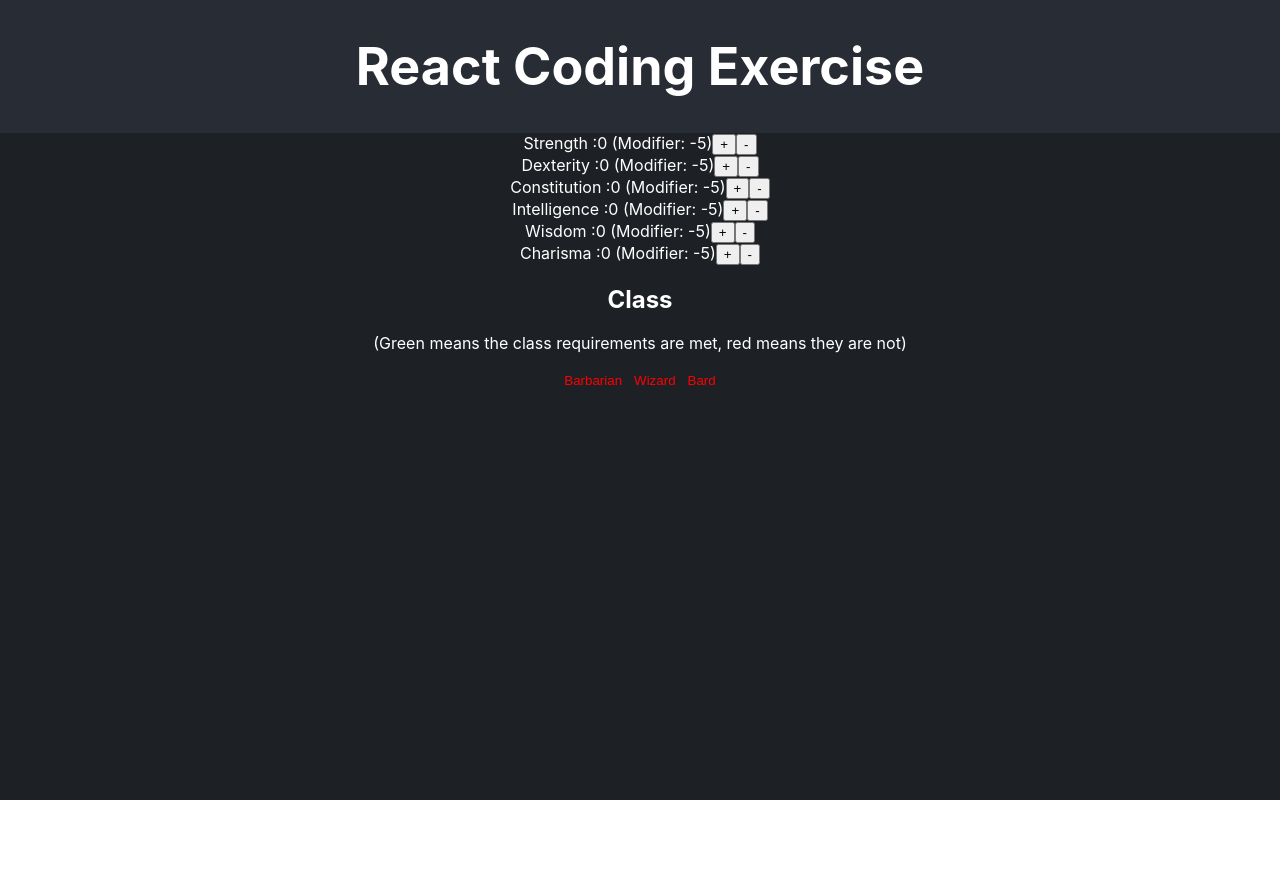
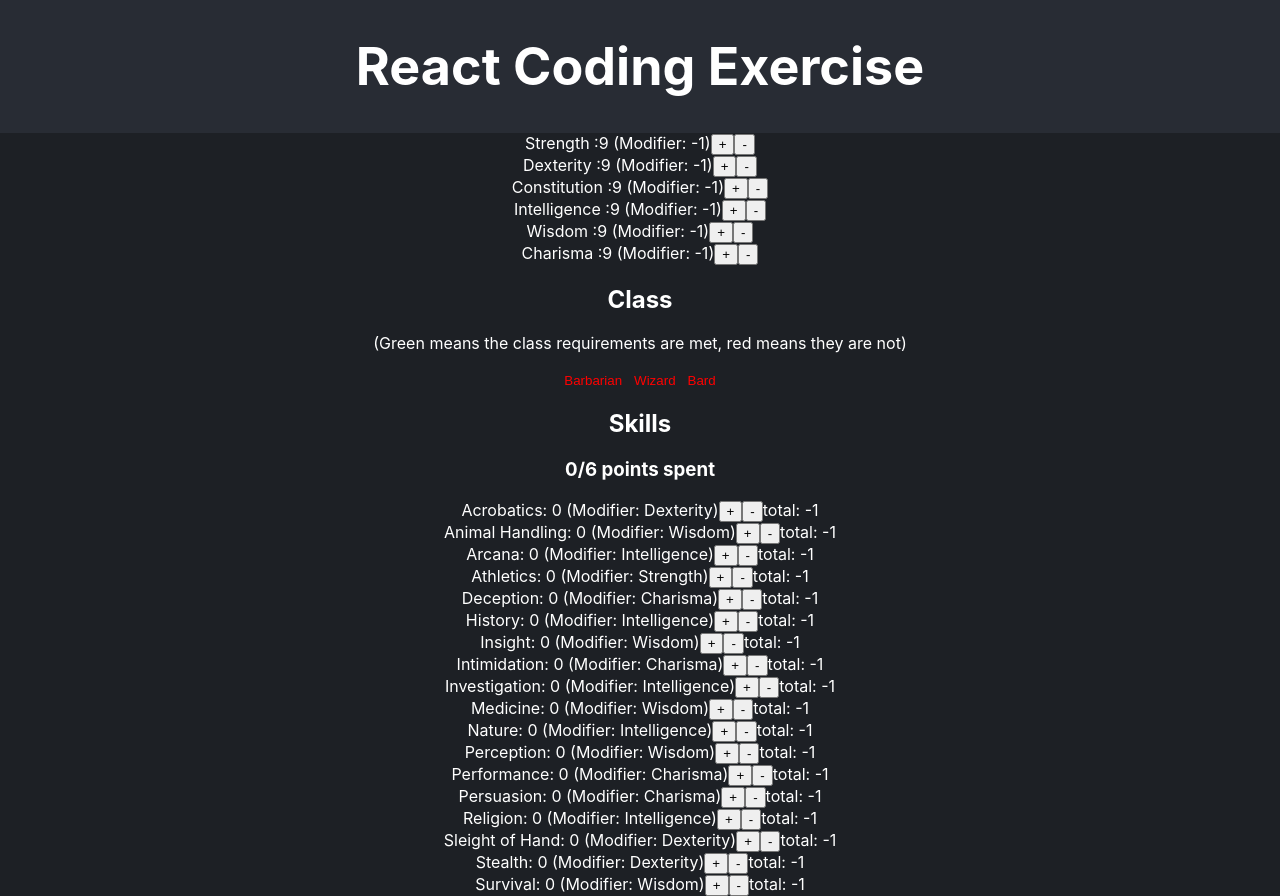
Before and after one commit to logan-anderson/policy-me, a React (Create React App) app: page / in a window 1280 px wide. Before the commit the page ends 800 px from the top, so only its background shows below. Built offline with nearby package versions, Linux system fonts and the light colour scheme.

Commit message:
finish task 5

```diff
--- a/src/App.tsx
+++ b/src/App.tsx
@@ -6,9 +6,12 @@ import { ATTRIBUTE_LIST, CLASS_LIST, SKILL_LIST } from "./consts";
 import { useEffect, useState } from "react";
 import { StatDisplay } from "./components/statDisplay";
 import { calculateAbilityModifier } from "./lib/calculateAbilityModifier";
+import { useSkills } from "./hooks/skills";
 
 function App() {
   const [attributes, updateAttribute] = useAttributes();
+  const [skills, updateSkill] = useSkills();
+  const [error, setError] = useState("");
   const [classList, updateClassList] = useState(
     Object.keys(CLASS_LIST).map((className) => ({
       name: className,
@@ -28,6 +31,24 @@ function App() {
       }));
     });
   }, [JSON.stringify(attributes), updateClassList, CLASS_LIST]);
+
+  //Characters have 10 + (4 * Intelligence Modifier) points to spend between skills
+  const intelligenceModifier = calculateAbilityModifier(
+    attributes.Intelligence
+  );
+  const totalPointToSpend = Math.max(10 + 4 * intelligenceModifier, 0);
+  const totalPointsSpent = Object.values(skills).reduce(
+    (prev, current) => prev + current,
+    0
+  );
+
+  // useEffect to check if we are in the valid state and we can clear the error
+  useEffect(() => {
+    if (totalPointsSpent <= totalPointToSpend) {
+      setError("");
+    }
+  }, [totalPointsSpent, totalPointToSpend]);
+
   return (
     <div className="App">
       <header className="App-header">
@@ -83,6 +104,68 @@ function App() {
           })}
         </div>
         {selectedClass && <StatDisplay playerClass={selectedClass} />}
+
+        <div>
+          <h2>Skills</h2>
+          <h3>
+            {totalPointsSpent}/{totalPointToSpend} points spent
+          </h3>
+          {error && (
+            <div>
+              <p style={{ color: "red" }}>
+                {error}{" "}
+                <span
+                  style={{
+                    fontSize: "2rem",
+                  }}
+                  onClick={() => setError("")}
+                >
+                  x
+                </span>
+              </p>
+            </div>
+          )}
+          <div>
+            {SKILL_LIST.map((skill) => {
+              const modifier = attributes[skill.attributeModifier];
+              const modifierValue = calculateAbilityModifier(modifier);
+              const total = skills[skill.name] + modifierValue;
+              return (
+                <div key={skill.name}>
+                  {skill.name}: {skills[skill.name]} (Modifier:{" "}
+                  {skill.attributeModifier})
+                  <button
+                    onClick={() => {
+                      // if we are in an error state we can't increase the skill
+                      if (error) {
+                        return;
+                      }
+                      const canUpdate =
+                        totalPointsSpent + 1 <= totalPointToSpend;
+                      if (canUpdate) {
+                        updateSkill(skill.name, skills[skill.name] + 1);
+                      } else {
+                        setError(
+                          "You do not have enough points to spend on skills"
+                        );
+                      }
+                    }}
+                  >
+                    +
+                  </button>
+                  <button
+                    onClick={() => {
+                      updateSkill(skill.name, skills[skill.name] - 1);
+                    }}
+                  >
+                    -
+                  </button>
+                  <span>total: {total}</span>
+                </div>
+              );
+            })}
+          </div>
+        </div>
       </section>
     </div>
   );
--- a/src/consts.ts
+++ b/src/consts.ts
@@ -54,3 +54,24 @@ export const SKILL_LIST = [
   { name: "Stealth", attributeModifier: "Dexterity" },
   { name: "Survival", attributeModifier: "Wisdom" },
 ] as const;
+
+export const SKILLS = [
+  "Acrobatics",
+  "Animal Handling",
+  "Arcana",
+  "Athletics",
+  "Deception",
+  "History",
+  "Insight",
+  "Intimidation",
+  "Investigation",
+  "Medicine",
+  "Nature",
+  "Perception",
+  "Performance",
+  "Persuasion",
+  "Religion",
+  "Sleight of Hand",
+  "Stealth",
+  "Survival",
+] as const;
--- a/src/hooks/attributes.ts
+++ b/src/hooks/attributes.ts
@@ -3,12 +3,12 @@ import { Attributes, AttributesKeys } from "../types";
 
 export function useAttributes() {
   const initial: Attributes = {
-    Strength: 0,
-    Dexterity: 0,
-    Constitution: 0,
-    Intelligence: 0,
-    Wisdom: 0,
-    Charisma: 0,
+    Strength: 9,
+    Dexterity: 9,
+    Constitution: 9,
+    Intelligence: 9,
+    Wisdom: 9,
+    Charisma: 9,
   };
   const [attributes, setAttributes] = useState<Attributes>(initial);
   const updateAttribute = (attribute: AttributesKeys, value: number) => {
--- /dev/null
+++ b/src/hooks/skills.ts
@@ -0,0 +1,24 @@
+import { useState } from "react";
+import { SKILLS } from "../consts";
+import { Skills, SkillKeys } from "../types";
+
+export const useSkills = () => {
+  /***
+   * Makes an object that looks like
+   * {
+   *  Acrobatics: 0,
+   *  Animal Handling: 0,
+   *  // ...
+   * }
+   */
+  const initial: Skills = SKILLS.reduce((acc, skill) => {
+    acc[skill] = 0;
+    return acc;
+  }, {} as Skills);
+
+  const [skills, setSkills] = useState(initial);
+  const updateSkills = (attribute: SkillKeys, value: number) => {
+    setSkills((prev) => ({ ...prev, [attribute]: value }));
+  };
+  return [skills, updateSkills] as const;
+};
--- a/src/types.ts
+++ b/src/types.ts
@@ -1,7 +1,11 @@
-import { ATTRIBUTE_LIST, CLASS_LIST } from "./consts";
+import { ATTRIBUTE_LIST, CLASS_LIST, SKILLS } from "./consts";
 
 export type CharacterClass = keyof typeof CLASS_LIST;
 export type AttributesKeys = (typeof ATTRIBUTE_LIST)[number];
+export type SkillKeys = (typeof SKILLS)[number];
+export type Skills = {
+  [key in SkillKeys]: number;
+};
 
 export type Attributes = {
   [key in AttributesKeys]: number;
```
